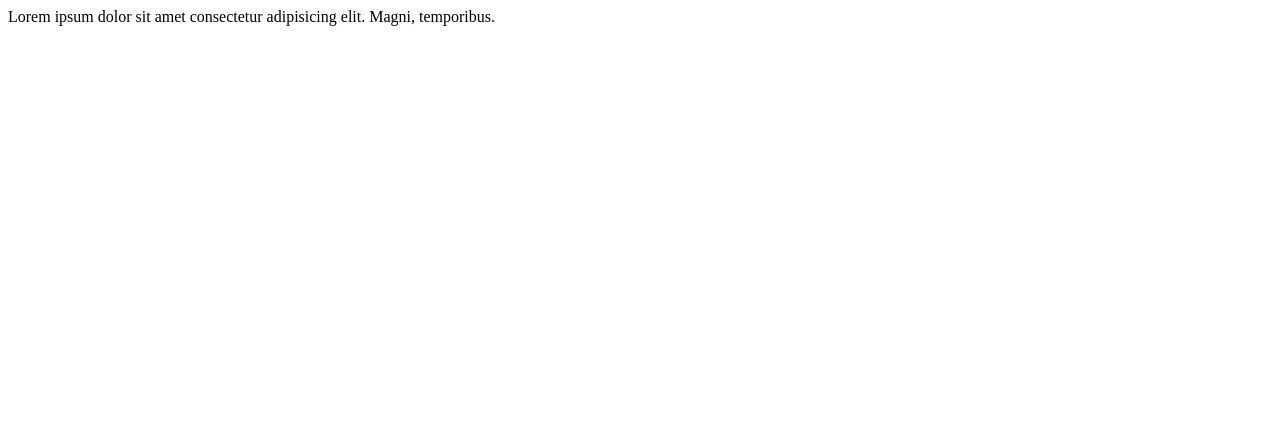
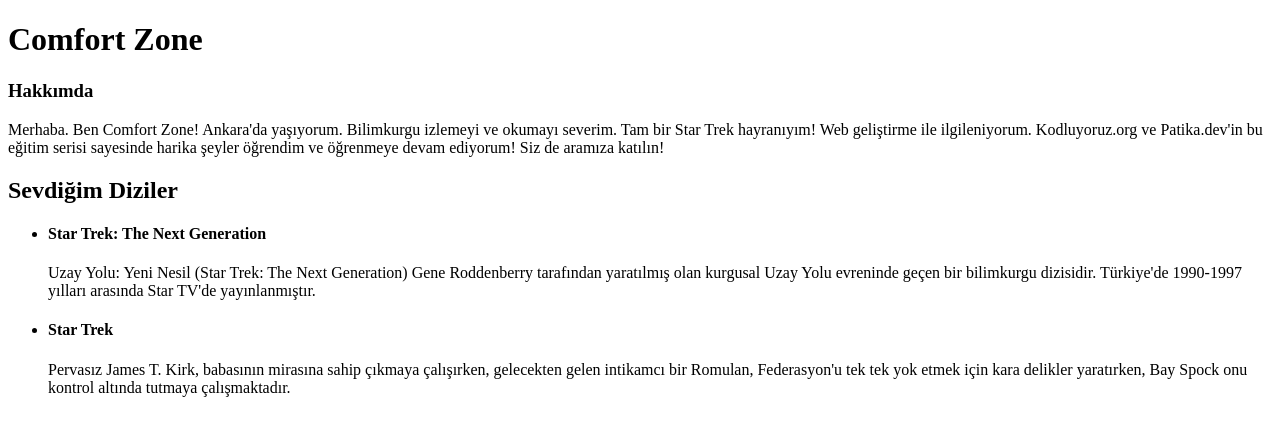
Before and after one commit to comfortz0ne/kodluyoruz-front-end, a plain HTML site: page Site1/index.html in a window 1280 px wide. Drawn offline with Linux system fonts and the light colour scheme.

Commit message:
ilk web sayfamizi  olusturmak.  İcerisinde hakkimda ve sevdigim filmleri iceriyor

```diff
--- a/Site1/index.html
+++ b/Site1/index.html
@@ -5,6 +5,19 @@
     <title>title</title>
 </head>
 <body>
-    Lorem ipsum dolor sit amet consectetur adipisicing elit. Magni, temporibus.
+    <h1>Comfort Zone</h1>
+    <h3>Hakkımda</h3>
+    <p>Merhaba. Ben Comfort Zone! Ankara'da yaşıyorum. Bilimkurgu izlemeyi ve okumayı severim. Tam bir Star Trek hayranıyım! Web geliştirme ile ilgileniyorum. Kodluyoruz.org ve Patika.dev'in bu eğitim serisi sayesinde harika şeyler öğrendim ve öğrenmeye devam ediyorum! Siz de aramıza katılın!</p>
+
+    <h2>Sevdiğim Diziler</h2>
+    <ul>
+    <li><h4>Star Trek: The Next Generation</h4></li>
+
+    Uzay Yolu: Yeni Nesil (Star Trek: The Next Generation) Gene Roddenberry tarafından yaratılmış olan kurgusal Uzay Yolu evreninde geçen bir bilimkurgu dizisidir. Türkiye'de 1990-1997 yılları arasında Star TV'de yayınlanmıştır.
+
+    <li><h4>Star Trek</h4></li>
+
+    Pervasız James T. Kirk, babasının mirasına sahip çıkmaya çalışırken, gelecekten gelen intikamcı bir Romulan, Federasyon'u tek tek yok etmek için kara delikler yaratırken, Bay Spock onu kontrol altında tutmaya çalışmaktadır.
+    </ul>
 </body>
 </html>
```
